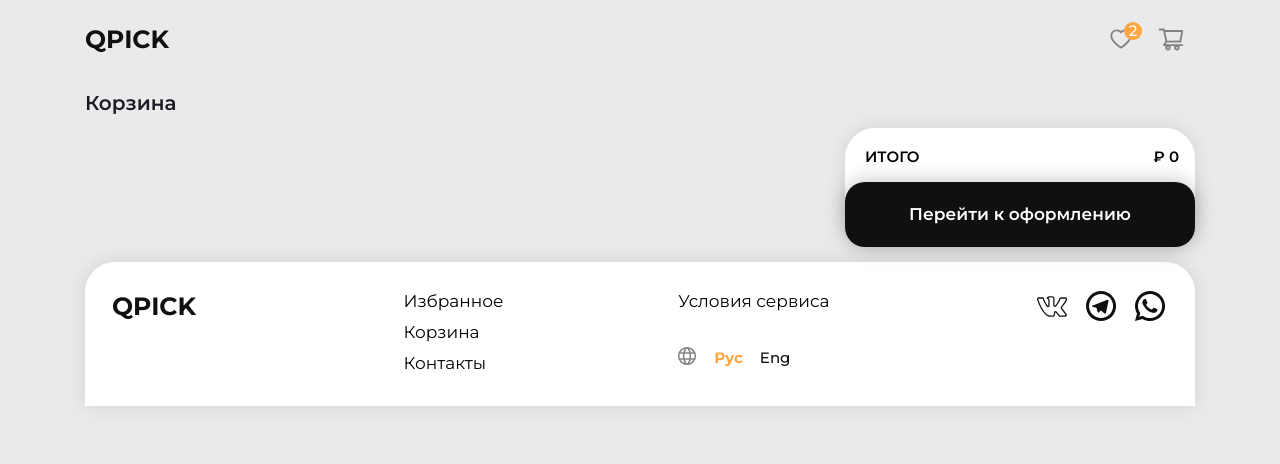
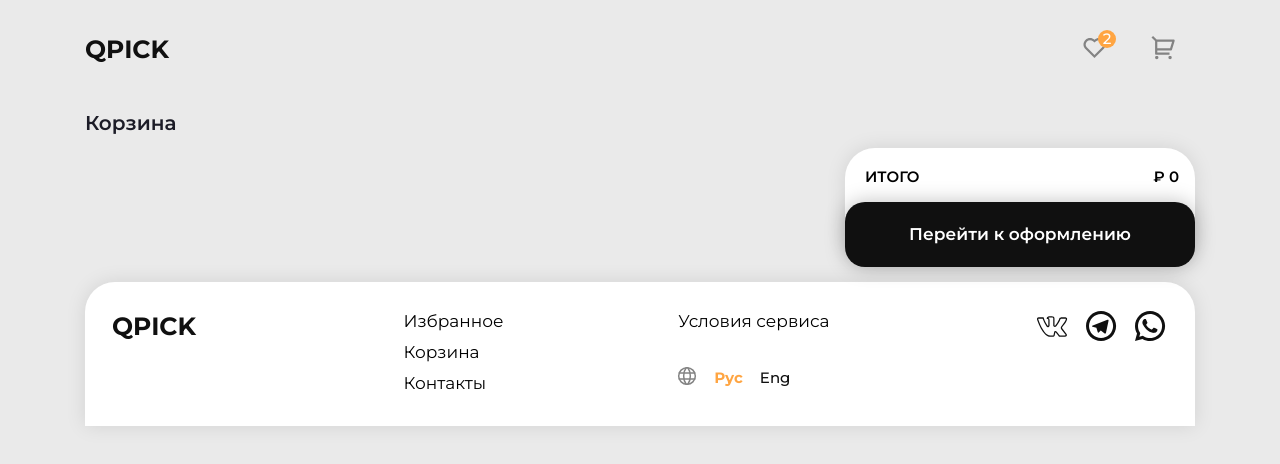
Before and after one commit to ushink/neoflex-invite-test, a React (Create React App) app: page /cart in a window 1280 px wide. Shown: the top 464 px of the page. Built offline with nearby package versions, Linux system fonts and the light colour scheme.

Commit message:
header logo + active css

```diff
--- a/package.json
+++ b/package.json
@@ -3,7 +3,6 @@
     "version": "0.1.0",
     "private": true,
     "dependencies": {
-        "@ant-design/icons": "^5.3.5",
         "@testing-library/jest-dom": "^5.17.0",
         "@testing-library/react": "^13.4.0",
         "@testing-library/user-event": "^13.5.0",
--- a/src/components/Header/header.jsx
+++ b/src/components/Header/header.jsx
@@ -1,7 +1,7 @@
 import { Link } from 'react-router-dom'
 import s from './header.module.css'
-import { HeartOutlined, ShoppingCartOutlined } from '@ant-design/icons'
 import { useMyContext } from '../../context/myContext'
+import { HeaderIconsSvg } from '../../helpers/HeaderIconsSvg'
 
 export default function Header() {
     const { cart } = useMyContext()
@@ -21,16 +21,13 @@ export default function Header() {
                 <ul className={s.ul}>
                     <li className={s.li}>
                         <Link to="#">
-                            <HeartOutlined className={s.icon} />
+                            <HeaderIconsSvg id={'heart'} />
                         </Link>
                         <div className={s.circle}>2</div>
                     </li>
                     <li className={s.li}>
                         <Link to="/cart">
-                            <ShoppingCartOutlined
-                                className={s.icon}
-                                style={{ fontSize: '28px' }}
-                            />
+                            <HeaderIconsSvg id={'cart'} />
                         </Link>
                         {getCartLength() !== 0 && (
                             <div className={s.circle}>{getCartLength()}</div>
--- a/src/components/Header/header.module.css
+++ b/src/components/Header/header.module.css
@@ -20,6 +20,10 @@
     font-weight: 900;
 }
 
+.logo:active {
+    color: #838383;
+}
+
 .ul {
     display: flex;
     align-items: center;
@@ -27,19 +31,18 @@
 }
 
 .li {
-    padding: 10px;
+    fill: #838383;
+    padding: 20px;
     position: relative;
-}
-
-.icon {
-    font-size: 22px;
-    line-height: 20px;
-    color: #838383;
     transition: 0.2s;
 }
 
-.icon:hover {
-    color: #101010;
+.li:hover {
+    fill: #101010;
+}
+
+.li:active {
+    fill: #ffa542;
 }
 
 .circle {
@@ -53,6 +56,6 @@
     background-color: #ffa542;
     text-align: center;
     position: absolute;
-    top: 4px;
-    right: 0px;
+    top: 12px;
+    right: 10px;
 }
--- a/src/helpers/FooterIconsSvg.jsx
+++ b/src/helpers/FooterIconsSvg.jsx
@@ -1,5 +1,6 @@
-export const IconsSvg = (id) => {
-    switch (id?.id) {
+/* eslint-disable react/prop-types */
+export const IconsSvg = ({ id }) => {
+    switch (id) {
         case 'vk':
             return (
                 <svg
--- /dev/null
+++ b/src/helpers/HeaderIconsSvg.jsx
@@ -0,0 +1,39 @@
+/* eslint-disable react/prop-types */
+export const HeaderIconsSvg = ({ id }) => {
+    switch (id) {
+        case 'heart':
+            return (
+                <svg
+                    width="23"
+                    height="20"
+                    viewBox="0 0 23 20"
+                    fill="inherit"
+                    xmlns="http://www.w3.org/2000/svg"
+                >
+                    <path
+                        d="M11.4867 1.65429C14.0706 -0.627558 18.0635 -0.551821 20.5528 1.90098C23.0409 4.35486 23.1267 8.2629 20.8124 10.812L11.4845 20L2.15892 10.812C-0.155442 8.2629 -0.0685429 4.34837 2.41851 1.90098C4.90996 -0.548575 8.89519 -0.630804 11.4867 1.65429ZM18.9952 3.42979C17.3452 1.80469 14.6833 1.73869 12.9563 3.26425L11.4878 4.56044L10.0183 3.26533C8.2858 1.73761 5.62935 1.80469 3.97498 3.43195C2.33601 5.04407 2.25351 7.62455 3.76379 9.32971L11.4856 16.937L19.2075 9.3308C20.7189 7.62455 20.6364 5.04732 18.9952 3.42979Z"
+                        fill="inherit"
+                    />
+                </svg>
+            )
+
+        case 'cart':
+            return (
+                <svg
+                    width="24"
+                    height="25"
+                    viewBox="0 0 24 25"
+                    fill="inherit"
+                    xmlns="http://www.w3.org/2000/svg"
+                >
+                    <path
+                        d="M4.08589 6.04602L0.48584 2.50535L2.05663 0.959991L5.65556 4.50175H22.5757C22.7487 4.50174 22.9193 4.54152 23.074 4.61792C23.2286 4.69431 23.3629 4.80521 23.4662 4.94176C23.5695 5.07831 23.639 5.23673 23.669 5.40438C23.699 5.57202 23.6888 5.74425 23.6391 5.90732L20.9749 14.6443C20.9064 14.8694 20.7659 15.0667 20.5743 15.207C20.3827 15.3473 20.1503 15.423 19.9114 15.423H6.30608V17.6072H18.5172V19.7915H5.19598C4.90157 19.7915 4.61921 19.6764 4.41103 19.4716C4.20284 19.2668 4.08589 18.989 4.08589 18.6994V6.04602ZM6.30608 6.686V13.2387H19.0855L21.0837 6.686H6.30608ZM5.75103 24.16C5.30941 24.16 4.88587 23.9874 4.5736 23.6802C4.26132 23.373 4.08589 22.9563 4.08589 22.5218C4.08589 22.0873 4.26132 21.6707 4.5736 21.3634C4.88587 21.0562 5.30941 20.8836 5.75103 20.8836C6.19266 20.8836 6.61619 21.0562 6.92847 21.3634C7.24074 21.6707 7.41618 22.0873 7.41618 22.5218C7.41618 22.9563 7.24074 23.373 6.92847 23.6802C6.61619 23.9874 6.19266 24.16 5.75103 24.16ZM19.0722 24.16C18.6306 24.16 18.207 23.9874 17.8948 23.6802C17.5825 23.373 17.4071 22.9563 17.4071 22.5218C17.4071 22.0873 17.5825 21.6707 17.8948 21.3634C18.207 21.0562 18.6306 20.8836 19.0722 20.8836C19.5138 20.8836 19.9374 21.0562 20.2496 21.3634C20.5619 21.6707 20.7373 22.0873 20.7373 22.5218C20.7373 22.9563 20.5619 23.373 20.2496 23.6802C19.9374 23.9874 19.5138 24.16 19.0722 24.16Z"
+                        fill="inherit"
+                    />
+                </svg>
+            )
+
+        default:
+            break
+    }
+}
--- a/src/helpers/MainIconsSvg.jsx
+++ b/src/helpers/MainIconsSvg.jsx
@@ -1,5 +1,6 @@
-export const MainIconsSvg = (id) => {
-    switch (id?.id) {
+/* eslint-disable react/prop-types */
+export const MainIconsSvg = ({ id }) => {
+    switch (id) {
         case 'delete':
             return (
                 <svg
```
Also changed, not shown: 1 other file (tests, documents, lock files or other folders).
